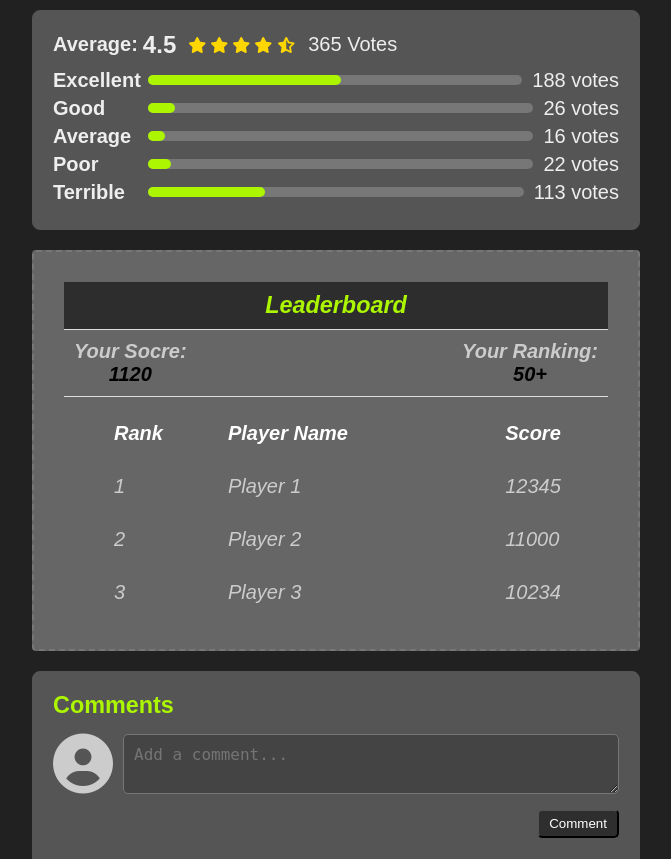
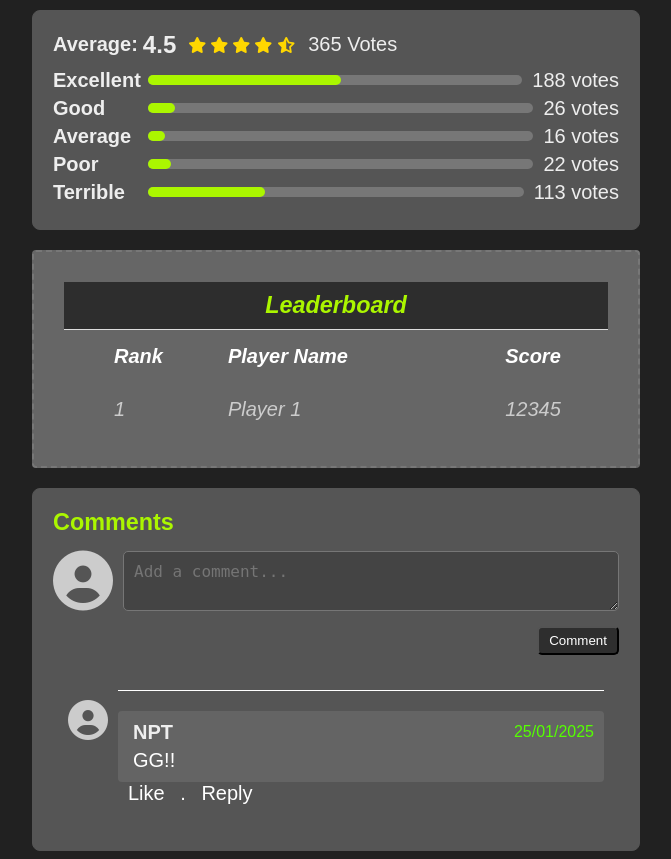
Before and after one commit to qichuang5705/Game-Hub-Platform, a Django app: template games/templates/game_detail.html in a window 1280 px wide. Shown: the part 1766-2625 px from the top of the page, without its empty margins (304-975 px from the left). Run offline with Django 3.2, Linux system fonts and the light colour scheme; the template is opened without the code that fills it: most values are stand-ins (such as "Sample title", 1, 10 or a date in 2020).

Commit message:
đổi tên file js

```diff
--- a/accounts/templates/footer.html
+++ b/accounts/templates/footer.html
@@ -6,7 +6,7 @@
     <footer class="page_footer">
         <div class="footer-column">
             <div class="logo">
-                {% load static %}<img src="{% static 'api/img/logo.jpg' %}" alt="Logo" />
+                {% load static %}<img src="{% static 'img/logo.jpg' %}" alt="Logo" />
             </div>
             <div class="info_web_page">
                 <p>
--- a/games/templates/game_detail.html
+++ b/games/templates/game_detail.html
@@ -142,7 +142,7 @@
             <div class="leaderboard">
                 <h3>Leaderboard</h3>
 
-                <div class="user-info">
+                <!-- <div class="user-info">
                     <div class="user-points">
                         <label>Your Socre: </label>
                         <p>1120</p>
@@ -151,7 +151,7 @@
                         <label>Your Ranking: </label>
                         <p>50+</p>
                     </div>
-                </div>
+                </div> -->
 
                 <table>
                     <tr class="header_leader">
@@ -159,21 +159,13 @@
                         <th>Player Name</th>
                         <th>Score</th>
                     </tr>
+                    {% for entry in history %}
                     <tr>
-                        <td>1</td>
+                        <td>{{ forloop.counter }}</td>
                         <td>Player 1</td>
                         <td>12345</td>
                     </tr>
-                    <tr>
-                        <td>2</td>
-                        <td>Player 2</td>
-                        <td>11000</td>
-                    </tr>
-                    <tr>
-                        <td>3</td>
-                        <td>Player 3</td>
-                        <td>10234</td>
-                    </tr>
+                    {% endfor %}
                 </table>
             </div>
 
```
Also changed, not shown: games/views.py (+16 -5 lines), test.js (renamed from API.js).
